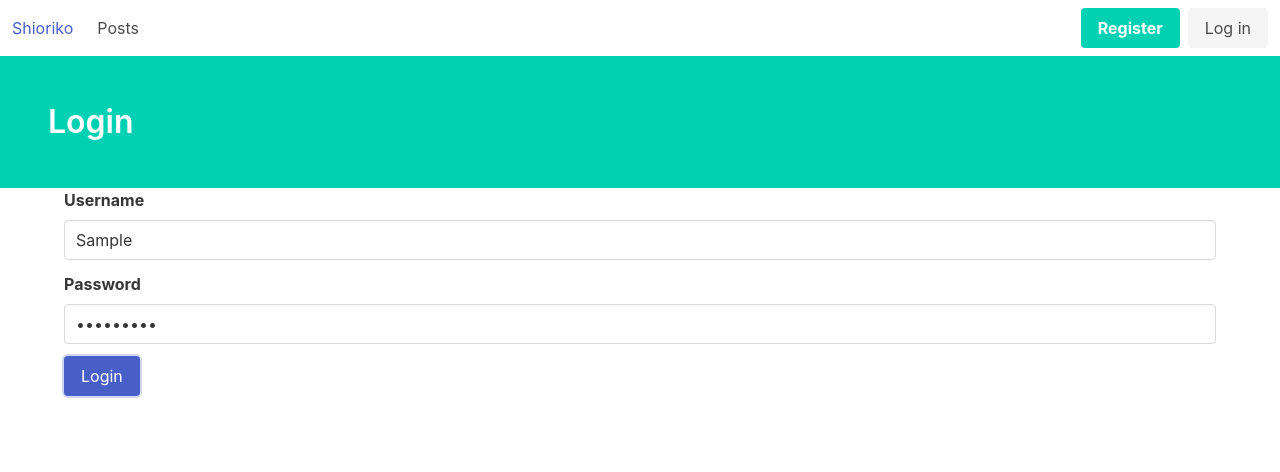
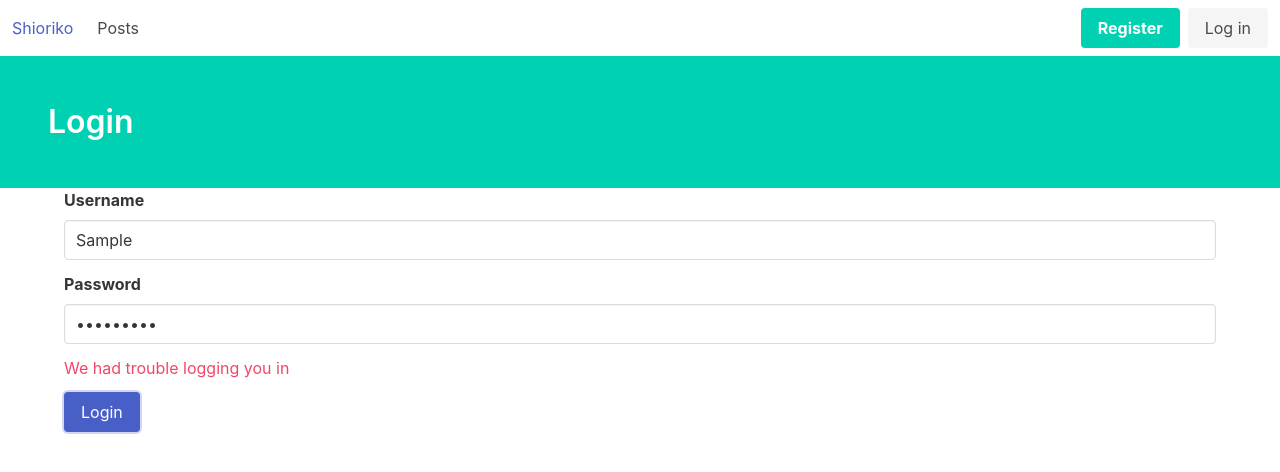
Before and after one commit to Damillora/Shioriko, a Svelte app in the folder web/app/: page /auth/login in a window 1280 px wide. Both pictures are taken after typing "Sample", "Sample123" into the empty fields and a click on the button "Login". Shown: the top 472 px of the page. Built offline with nearby package versions, Linux system fonts and the light colour scheme; no server answers; the HTML template or start-up script is replaced by a standard one.

Commit message:
feat: validation for login and register

```diff
--- a/web/app/src/routes/Login.svelte
+++ b/web/app/src/routes/Login.svelte
@@ -4,10 +4,17 @@
 
     let username = "";
     let password = "";
+    let error = "";
 
     const doLogin = async () => {
-        const tokenData = await login({ username, password });
-        navigate("/");
+        error = "";
+        try {
+            const tokenData = await login({ username, password });
+            navigate("/");
+        } catch (e) {
+            error = "We had trouble logging you in";
+            return;
+        }
     };
 </script>
 
@@ -45,6 +52,11 @@
                 />
             </div>
         </div>
+        {#if error}
+            <div class="field">
+                <p class="has-text-danger">{error}</p>
+            </div>
+        {/if}
         <div class="field">
             <div class="control">
                 <button class="button is-link">Login</button>
--- a/web/app/src/routes/Register.svelte
+++ b/web/app/src/routes/Register.svelte
@@ -5,10 +5,15 @@
     let username = "";
     let password = "";
     let email = "";
+    let error = "";
 
     const doRegister = async () => {
-        const tokenData = await register({ email, username, password });
-        navigate("/");
+        try {
+            const tokenData = await register({ email, username, password });
+            navigate("/");
+        } catch (error) {
+            error = "We had trouble registering you";
+        }
     };
 </script>
 
```
